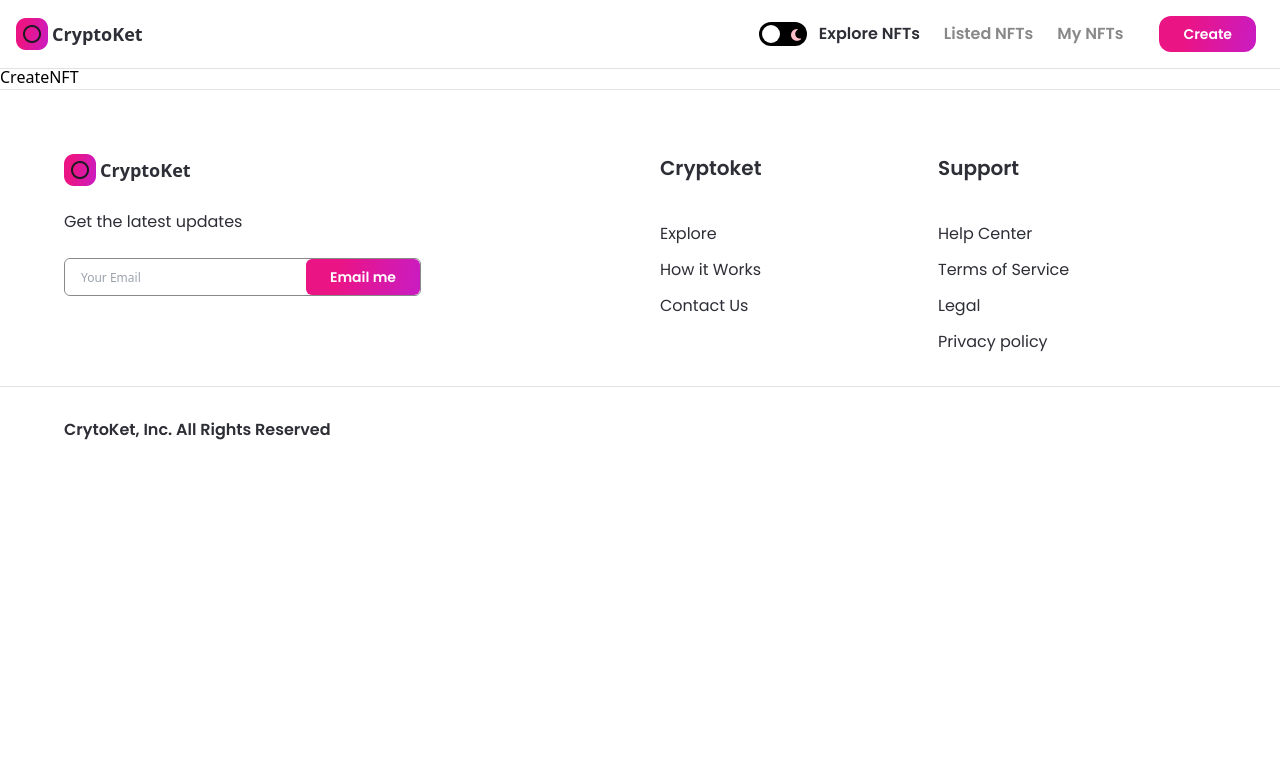
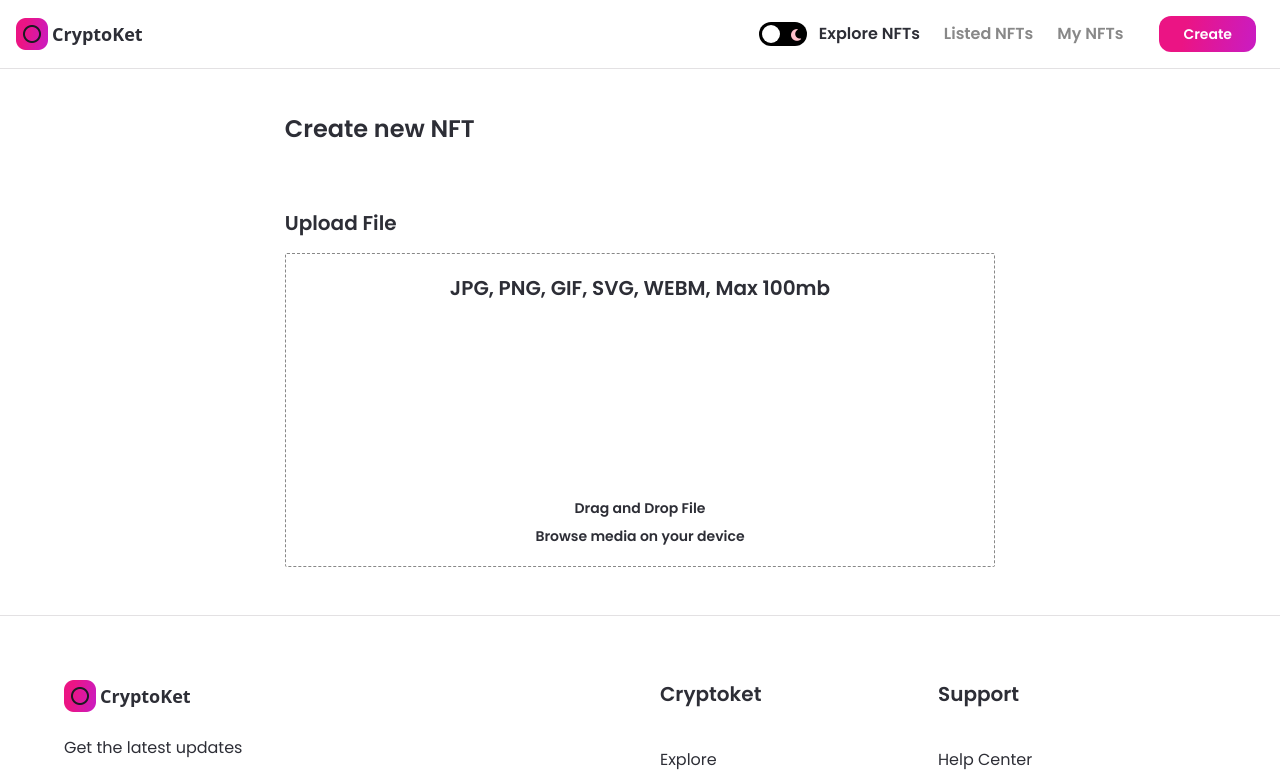
Before and after one commit to Jason-Kwt/jason_nft_marketplace, a Next.js app: page /create-nft in a window 1280 px wide. Shown: the top 782 px of the page. Built offline with nearby package versions, Linux system fonts and the light colour scheme.

Commit message:
Create NFT Page Completed

```diff
--- a/pages/create-nft.js
+++ b/pages/create-nft.js
@@ -1,9 +1,92 @@
-import React from 'react';
+import React, { useMemo } from 'react';
+import { useState, useEffect, useContext, useCallback } from 'react';
+import { useRouter } from 'next/router';
+import { useDropzone } from 'react-dropzone';
+import Image from 'next/image';
+import { useTheme } from 'next-themes';
 
-const CreateNFT = () => (
-  <div>
-    CreateNFT
-  </div>
-);
+import { Button } from '../components';
+import images from '../assets';
+
+const CreateNFT = () => {
+  const [fileUrl, setFileUrl] = useState(null);
+  const { theme } = useTheme();
+
+  const onDrop = useCallback(() => {
+    // upload image to the ipfs
+  }, []);
+
+  const {
+    getRootProps,
+    getInputProps,
+    isDragActive,
+    isDragAccept,
+    isDragReject,
+  } = useDropzone({
+    onDrop,
+    accept: 'image/*',
+    maxSize: 5000000,
+  });
+
+  const fileStyle = useMemo(
+    () =>
+      `dark:bg-nft-black-1 bg-white border dark:border-white border-nft-gray-2 flex flex-col items-center p-5 rounded-sm border-dashed
+      ${isDragActive && 'border-file-active'}
+      ${isDragAccept && 'border-file-accept'}
+      ${isDragReject && 'border-file-reject'}
+    `,
+    [isDragActive, isDragAccept, isDragReject],
+  );
+
+  return (
+    <div className="flex justify-center sm:px-4 p-12">
+      <div className="w-3/5 md:w-full">
+        <h1 className="font-poppins dark:text-white text-nft-black-1 text-2xl minlg:text-4xl font-semibold sm:mb-4">
+          Create new NFT
+        </h1>
+
+        <div className="mt-16">
+          <p className="font-poppins dark:text-white text-nft-black-1 font-semibold text-xl">
+            Upload File
+          </p>
+          <div className="mt-4">
+            <div {...getRootProps()} className={fileStyle}>
+              <input {...getInputProps()} />
+              <div className="flexCenter flex-col text-center">
+                <p className="font-poppins dark:text-white text-nft-black-1 font-semibold text-xl">
+                  JPG, PNG, GIF, SVG, WEBM, Max 100mb
+                </p>
+                <div className="my-12 w-full flex justify-center">
+                  <Image
+                    src={images.upload}
+                    width={100}
+                    height={100}
+                    objectFit="contain"
+                    alt="file upload"
+                    className={theme === 'light' && 'filter invert'}
+                  />
+                </div>
+                <p className="font-poppins dark:text-white text-nft-black-1 font-semibold text-sm">
+                  Drag and Drop File
+                </p>
+                <p className="font-poppins dark:text-white text-nft-black-1 font-semibold text-sm mt-2">
+                  Browse media on your device
+                </p>
+              </div>
+            </div>
+
+            {fileUrl && (
+              <aside>
+                <div>
+                  <img src={fileUrl} alt="asset_file" />
+                </div>
+              </aside>
+            )}
+          </div>
+        </div>
+      </div>
+    </div>
+  );
+};
 
 export default CreateNFT;
```
